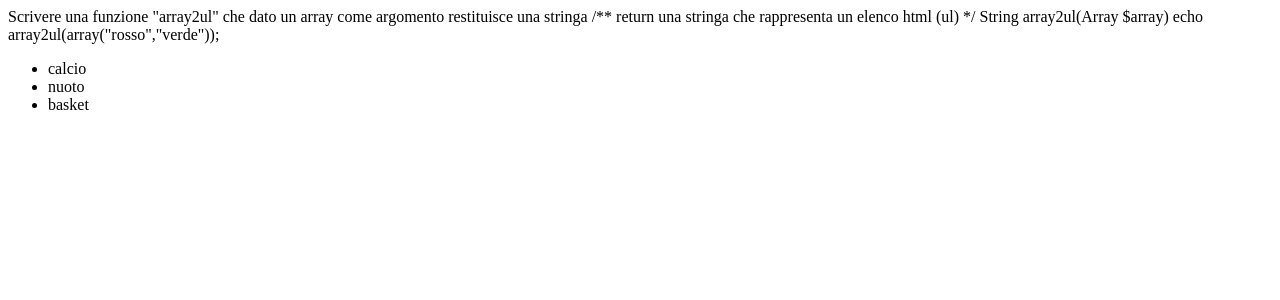
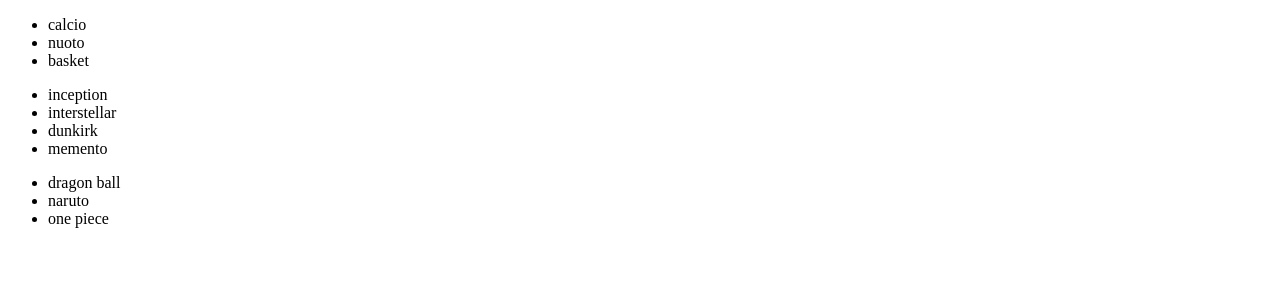
Before and after one commit to simogre93/corso_php_tss, a PHP site: page / in a window 1280 px wide. Shown: the top 300 px of the page. Run offline with PHP 8.4, Linux system fonts and the light colour scheme.

Commit message:
modifica

```diff
--- a/esercitazione_1/index.php
+++ b/esercitazione_1/index.php
@@ -1,18 +1,3 @@
-Scrivere una funzione "array2ul" che dato un array come argomento
-restituisce una stringa
-
-/**
-return una stringa che rappresenta un elenco html (ul)
- */
-String array2ul(Array $array)
-
-echo array2ul(array("rosso","verde"));
-
-<!-- <ul>
-    <li>rosso</li>
-    <li>verde</li>
-</ul> -->
-
 <!DOCTYPE html>
 <html lang="en">
 <head>
@@ -22,9 +7,26 @@
     <title>Document</title>
 </head>
 <body>
+
+    <!-- Scrivere una funzione "array2ul" che dato un array come argomento
+restituisce una stringa
+
+/**
+return una stringa che rappresenta un elenco html (ul)
+ */
+String array2ul(Array $array)
+
+echo array2ul(array("rosso","verde")); -->
+
+<!-- <ul>
+    <li>rosso</li>
+    <li>verde</li>
+</ul> -->
     <?php
 
     $sport = array("calcio", "nuoto", "basket");
+    $film = array("inception", "interstellar", "dunkirk", "memento");
+    $manga = array("dragon ball", "naruto", "one piece");
 
     function array2ul (array $array) {
         echo "<ul>";
@@ -35,6 +37,8 @@
     }
 
     echo array2ul($sport);
+    echo array2ul($film);
+    echo array2ul($manga);
 
     ?>
 </body>
```
